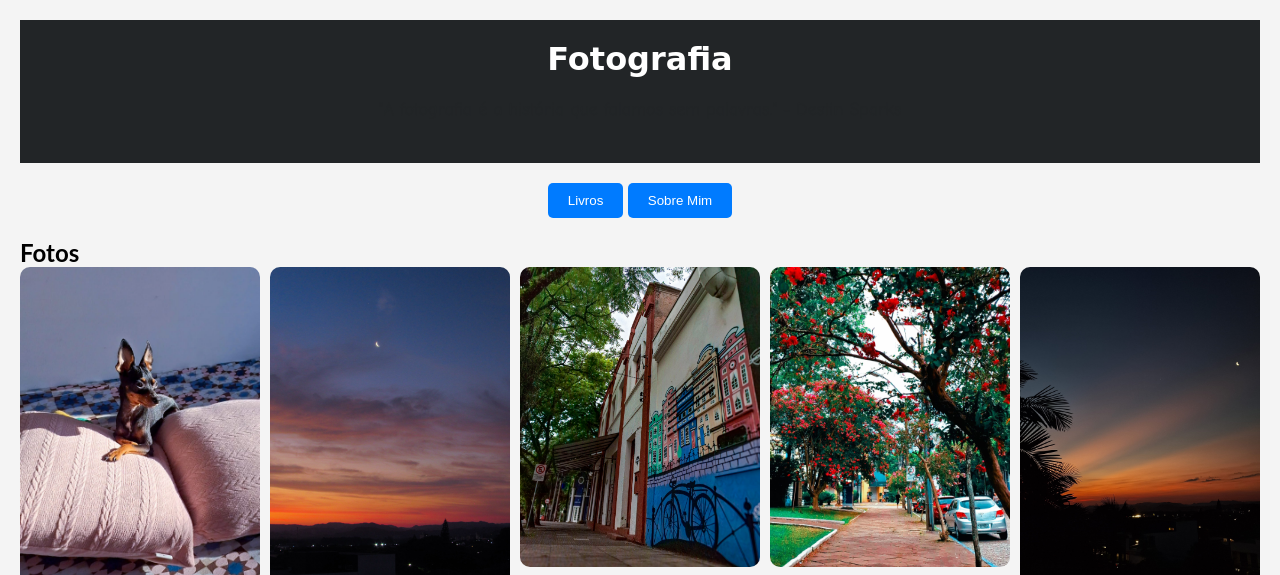
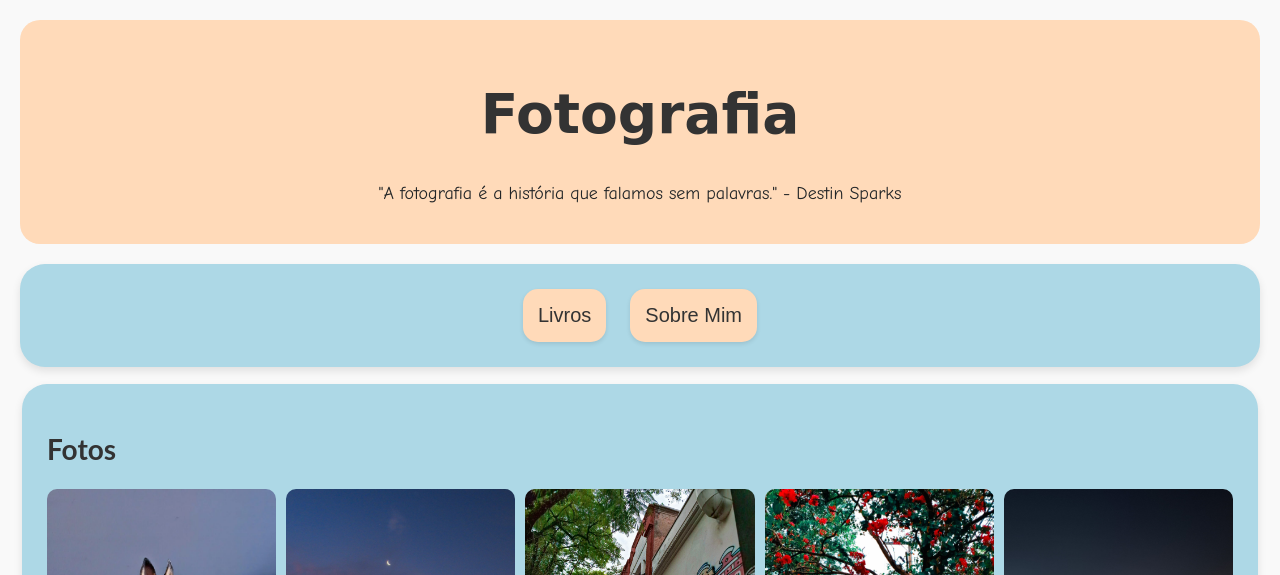
Before and after one commit to thamirizfoljarini/NewProfile, a plain HTML site: page index.html in a window 1280 px wide. Shown: the top 575 px of the page. Drawn offline with Linux system fonts and the light colour scheme.

Commit message:
Update style.css

```diff
--- a/style.css
+++ b/style.css
@@ -1,43 +1,105 @@
 /* Estilos globais */
 body {
-    font-family: Arial, sans-serif; /* Fonte padrão */
+    font-family: 'roboto', sans-serif; /* Fonte padrão */
     margin: 0; /* Remove margens padrão */
     padding: 20px; /* Preenchimento */
-    background-color: #f4f4f4; /* Cor de fundo */
+    background-color: #f9f9f9; /* Cor de fundo */
 }
 
 header {
-    background: #222527; /* Cor de fundo do cabeçalho */
-    color: #fff; /* Cor do texto */
-    padding: 20px; /* Preenchimento */
-    text-align: center; /* Centraliza texto */
+    background-color: #ffdab9; /* Cor de fundo do cabeçalho */
+    padding: 25px;
+    text-align: center;
+    border-radius: 20px;
 }
 
-h1, h2 {
-    margin: 0; /* Remove margens */
+header h1 {
+    font-family: 'Great Vibes', cursive;
+    font-size: 55px;
+    color: #333;
+    text-align: center;
 }
 
-p {
-    line-height: 1.6; /* Espaçamento entre linhas */
+header p {
+    margin: 15px;
+    font-size: 18px;
 }
 
-.button-container {
-    text-align: center; /* Centraliza botões */
-    margin: 20px 0; /* Margem superior e inferior */
+h1 {
+    color: #2e2a2a; /* Cor de texto padrão */
+    font-size: 30px;
 }
 
-button {
-    background-color: #007bff; /* Cor de fundo do botão */
-    color: white; /* Cor do texto do botão */
-    border: none; /* Remove borda padrão */
-    padding: 10px 20px; /* Preenchimento interno */
-    border-radius: 5px; /* Bordas arredondadas */
-    cursor: pointer; /* Cursor em forma de mão */
-    transition: background-color 0.3s; /* Transição de cor de fundo */
+nav ul {
+    list-style-type: none;
+    padding: 0;
 }
 
-button:hover {
-    background-color: #0056b3; /* Cor do botão ao passar o mouse */
+nav ul li {
+    display: inline;
+    margin-right: 15px;
+}
+
+nav ul li a {
+    text-decoration: none;
+    color: #333; /* Cor de texto padrão */
+    font-size: 25px;
+}
+
+main {
+    padding: 2px;
+}
+
+section {
+    background-color: #add8e6; /* azul pastel para as seções */
+    padding: 25px;
+    margin-bottom: 15px;
+    border-radius: 25px;
+    box-shadow: 0 4px 8px rgba(0, 0, 0, 0.1)
+
+}
+
+section h2 {
+    color: #333;
+    font-size: 28px; /*tamanho do titulo*/
+}
+
+footer {
+    background-color: #ffdab9; /* Rosa pastel para o rodapé */
+    padding: 20px;
+    text-align: center;
+    font-size: 18px;
+    border-radius: 20px;
+}
+
+#buttons {
+    margin-top: 20px;
+}
+
+
+.button-container {
+    text-align: center;
+}
+
+.button-container button {
+    background-color: #ffdab9; /* Cor de fundo dos botões */
+    color: #333; /* Cor do texto dos botões */
+    border: none;
+    border-radius: 15px; /* Bordas arredondadas */
+    padding: 15px 15px;
+    font-size: 20px;
+    cursor: pointer;
+    transition: background-color 0.3s ease;
+    box-shadow: 0 2px 4px rgba(0, 0, 0, 0.1); /* Sombra suave */
+    margin: 0 10px;
+}
+
+.button-container button:hover {
+    background-color: #ffb6c1; /* Cor de fundo dos botões ao passar o mouse */
+}
+
+body index3.html {
+    user-select: none;
 }
 
 footer {
```
